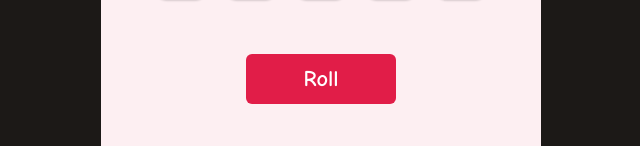
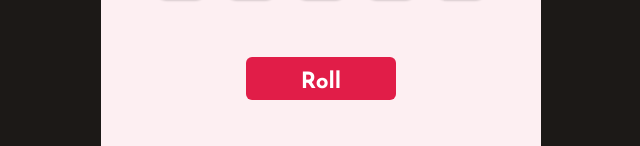
Before and after one commit to n4itik/Tenzio, a React (Vite) app: page / in a window 1280 px wide. Shown: the part 439-585 px from the top of the page, without its empty margins (319-959 px from the left). Built offline with nearby package versions, Linux system fonts and the light colour scheme.

Commit message:
Change font

```diff
--- a/index.html
+++ b/index.html
@@ -28,7 +28,7 @@
     <link rel="preconnect" href="https://fonts.googleapis.com" />
     <link rel="preconnect" href="https://fonts.gstatic.com" crossorigin />
     <link
-      href="https://fonts.googleapis.com/css2?family=Inter&family=Comic+Neue:wght@700&display=swap"
+      href="https://fonts.googleapis.com/css2?family=Inter&family=Josefin+Sans:wght@700&display=swap"
       rel="stylesheet"
     />
 
--- a/src/index.css
+++ b/src/index.css
@@ -12,7 +12,7 @@
 body {
   margin: 0;
   background-color: #1c1917;
-  font-family: "Comic Neue", cursive;
+  font-family: "Josefin Sans", sans-serif;
   justify-content: center;
   align-items: center;
   min-height: 100vh;
@@ -76,7 +76,7 @@
 /* Button */
 
 .roll-dice {
-  height: 50px;
+  padding: 0.6em 0 0.3em;
   width: 150px;
   border: none;
   border-radius: 6px;
```
Also changed, not shown: public/gameover.png, public/preview.png.
